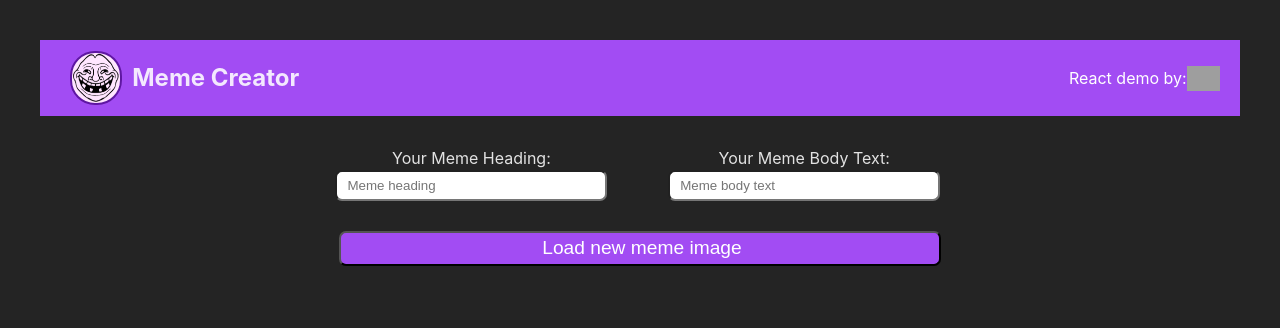
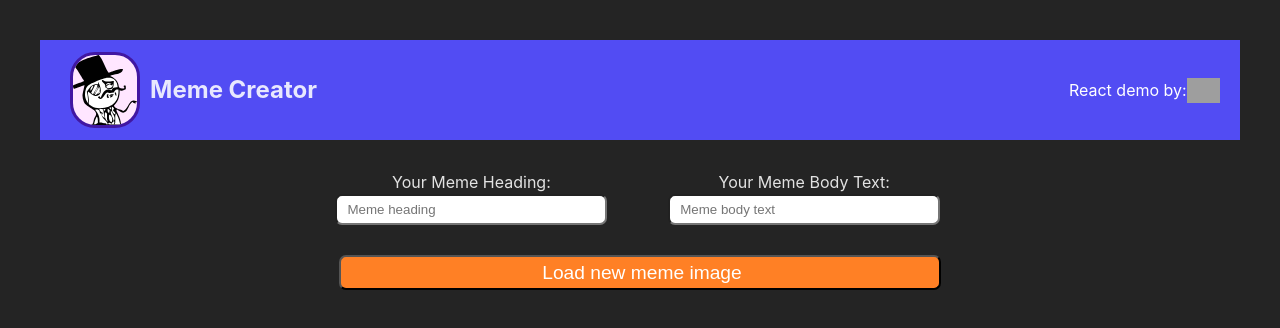
Before and after one commit to pfleege/react-meme-creator, a React (Vite) app: page / in a window 1280 px wide. Shown: the top 328 px of the page. Built offline with nearby package versions, Linux system fonts and the light colour scheme; grey boxes are pictures that could not be loaded.

Commit message:
ADD new navbar meme image + modify styling

```diff
--- a/src/components/Navbar.jsx
+++ b/src/components/Navbar.jsx
@@ -2,7 +2,11 @@ const Navbar = () => {
   return (
     <nav className="navbar">
       <div className="navbar--navTitle">
-        <img className="navbar--logo" src="../src/assets/nav-logo.png" alt="" />
+        <img
+          className="navbar--logo"
+          src="../src/assets/like_a_sir.svg"
+          alt=""
+        />
         <h1>Meme Creator</h1>
       </div>
       <div className="navbar--demoBy">
--- a/src/index.css
+++ b/src/index.css
@@ -16,7 +16,8 @@
 .navbar {
   display: flex;
   justify-content: space-between;
-  background-color: rgb(162, 76, 243);
+  height: 100px;
+  background-color: rgb(82, 76, 243);
 }
 
 .navbar--navTitle {
@@ -25,10 +26,11 @@
 }
 
 .navbar--logo {
-  height: 50px;
+  height: 70px;
+  width: auto;
   background-color: #ffe6ff;
   border-radius: 25px;
-  border: 2px solid rgb(95, 23, 162);
+  border: 3px solid rgb(65, 23, 162);
   margin: 0 10px 0 30px;
 }
 
@@ -44,6 +46,7 @@
 .navbar--icsLogo {
   padding-top: 7px;
   height: 25px;
+  width: auto;
   margin-right: 20px;
 }
 
@@ -71,7 +74,7 @@
   border-radius: 7px;
   padding-left: 10px;
   width: 47vw;
-  background-color: rgb(162, 76, 243);
+  background-color: rgb(255, 128, 37);
   color: #fff;
   font-size: 1.2em;
   margin-bottom: 30px;
```
Also changed, not shown: src/assets/like_a_sir.svg (added), src/assets/nav-logo.png (deleted).
